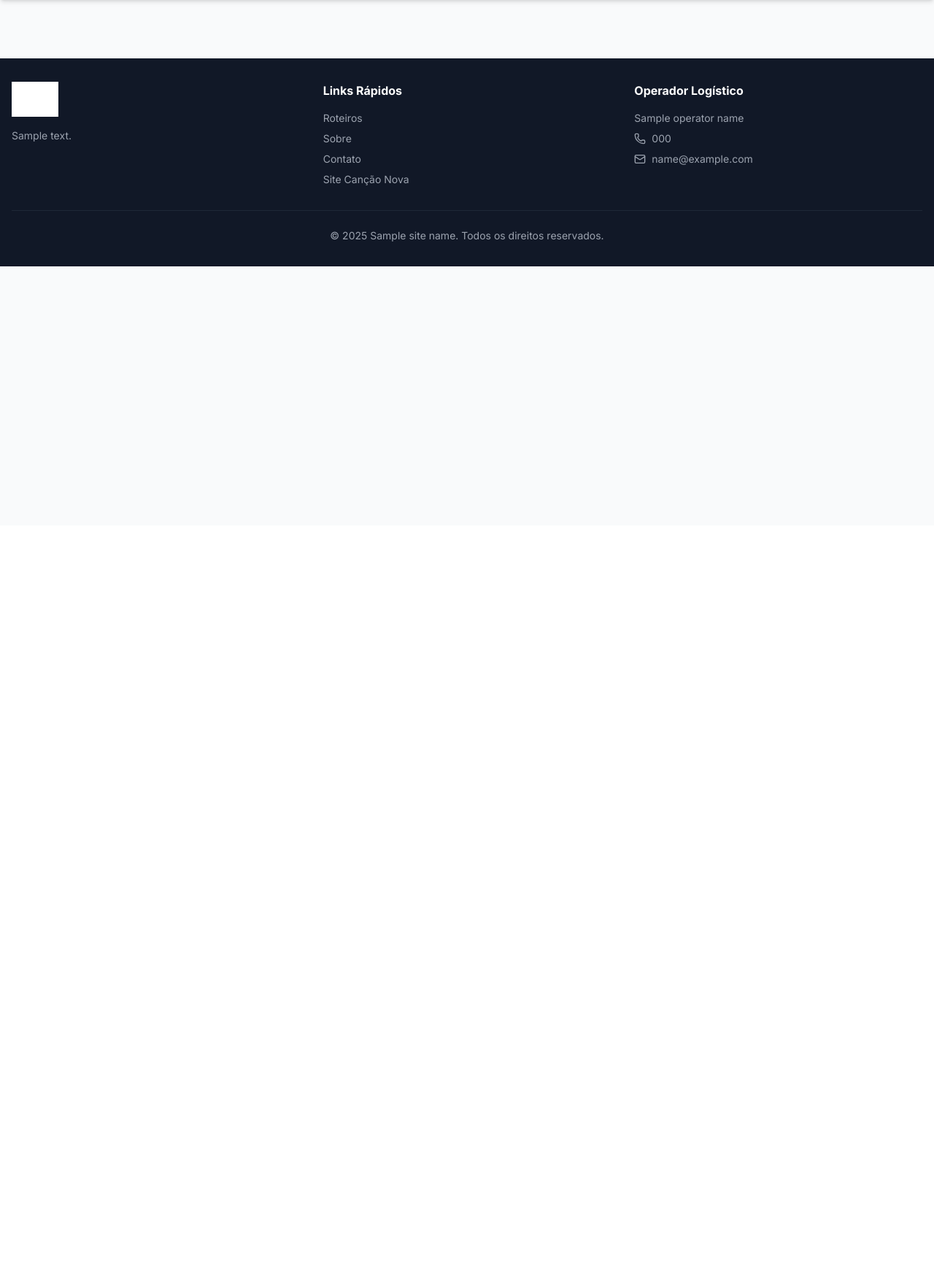
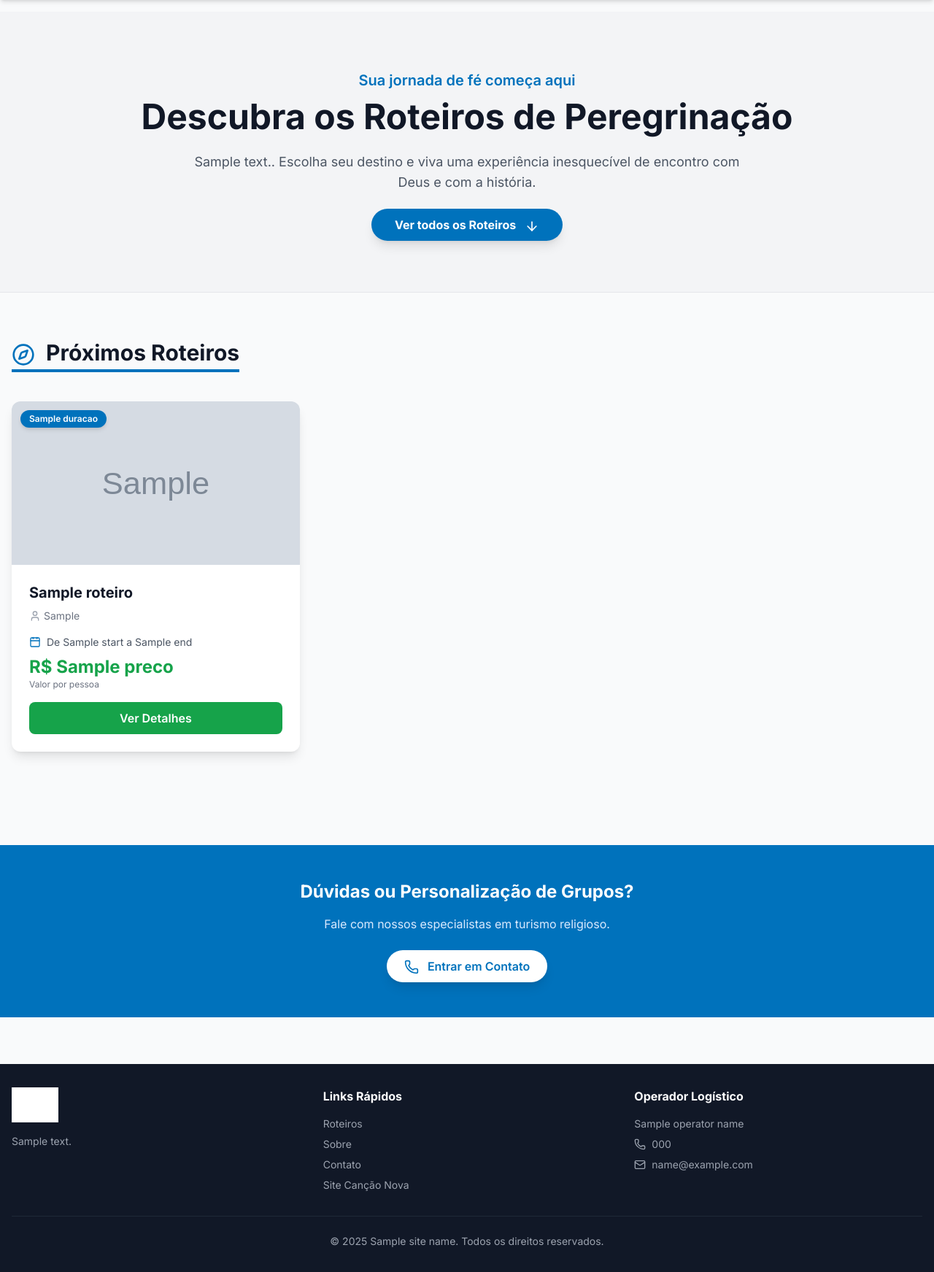
Before and after one commit to marcelofcn/peregrinecomacancaonova, a Python web app: template templates/home.html in a window 1280 px wide. Shown: the part 80-1823 px from the top of the page at 73% size. Before the commit the page ends 445 px from the top, so only its background shows below. Run offline with Jinja, Linux system fonts and the light colour scheme; the template is opened without the code that fills it: most values are stand-ins (such as "Sample title", 1, 10 or a date in 2020); grey boxes marked "Sample" are stand-in pictures; some libraries are stand-ins or nearby versions; grey boxes are pictures that could not be loaded.

Commit message:
Update home.html

```diff
--- a/templates/home.html
+++ b/templates/home.html
@@ -1,16 +1,95 @@
 {% extends "base.html" %}
 
-{% block conteudo %}
-<h2>Próximos Roteiros</h2>
+{% block title %}Roteiros de Peregrinação - {{ site_name }}{% endblock %}
 
-<div class="lista">
-    {% for r in roteiros %}
-        <div class="card">
-            <img src="{{ url_for('static', filename='img/' ~ r.img) }}">
-            <h3>{{ r.title }}</h3>
-            <p>{{ r.start }} a {{ r.end }}</p>
-            <a href="/roteiro/{{ r.id }}/">Ver detalhes</a>
+{% block content %}
+<div class="fade-in">
+    <section class="bg-gray-100 py-20 border-b border-gray-200">
+        <div class="container mx-auto px-4 text-center">
+            <p class="text-xl font-semibold text-cancao-blue mb-3">Sua jornada de fé começa aqui</p>
+            <h1 class="text-5xl font-extrabold text-gray-900 mb-6">
+                Descubra os Roteiros de Peregrinação
+            </h1>
+            <p class="text-lg text-gray-600 max-w-3xl mx-auto mb-8">
+                {{ site_description }}. Escolha seu destino e viva uma experiência inesquecível de encontro com Deus e com a história.
+            </p>
+            <a href="#roteiros" class="bg-cancao-blue hover-cancao-blue text-white px-8 py-3 rounded-full font-bold transition shadow-lg shadow-cancao-blue/50">
+                Ver todos os Roteiros <i data-lucide="arrow-down" class="w-5 h-5 inline ml-2"></i>
+            </a>
         </div>
-    {% endfor %}
+    </section>
+
+    <section id="roteiros" class="container mx-auto px-4 py-16">
+        <h2 class="text-3xl font-bold text-gray-900 mb-10 border-b-4 border-cancao-blue inline-block pb-1">
+            <i data-lucide="compass" class="w-8 h-8 inline mr-2 text-cancao-blue"></i> Próximos Roteiros
+        </h2>
+
+        <div class="grid gap-8 sm:grid-cols-2 lg:grid-cols-3">
+            {% for r in roteiros %}
+                <div class="bg-white rounded-xl shadow-lg hover:shadow-xl transition-shadow duration-300 overflow-hidden group">
+
+                    <div class="h-56 overflow-hidden relative">
+                        <img src="{{ url_for('static', filename='images/' + r.img) }}"
+                             alt="{{ r.title }}"
+                             class="w-full h-full object-cover group-hover:scale-105 transition-transform duration-500"
+                             onerror="this.src='https://images.unsplash.com/photo-1542457635-43a290209598?w=500&q=80'">
+
+                        <span class="absolute top-3 left-3 bg-cancao-blue text-white text-xs font-semibold px-3 py-1 rounded-full shadow-md">
+                            {{ r.duracao }}
+                        </span>
+                    </div>
+
+                    <div class="p-6">
+                        <h3 class="text-xl font-bold text-gray-900 mb-2 truncate" title="{{ r.title }}">
+                            {{ r.title }}
+                        </h3>
+
+                        <div class="flex items-center text-gray-500 text-sm mb-4 space-x-4">
+                            <span class="flex items-center gap-1">
+                                <i data-lucide="user" class="w-4 h-4 text-gray-400"></i>
+                                {{ r.director_display.split(' - ')[0] }}
+                            </span>
+                        </div>
+
+                        <div class="mb-4">
+                            <p class="text-sm text-gray-600 flex items-center gap-2 mb-1">
+                                <i data-lucide="calendar" class="w-4 h-4 text-cancao-blue"></i>
+                                De {{ r.start }} a {{ r.end }}
+                            </p>
+                            <p class="text-2xl font-bold text-green-600 mt-2">
+                                R$ {{ r.preco.replace('R$ ', '').replace('.', 'X').replace(',', '.').replace('X', ',') }}
+                            </p>
+                            <p class="text-xs text-gray-500">Valor por pessoa</p>
+                        </div>
+
+                        <a href="{{ url_for('roteiro_detalhe', id=r.id) }}"
+                           class="mt-4 block w-full bg-green-600 text-white text-center py-2.5 rounded-lg font-semibold hover:bg-green-700 transition transform group-hover:scale-[1.01]">
+                            Ver Detalhes
+                        </a>
+                    </div>
+                </div>
+            {% endfor %}
+        </div>
+    </section>
+
+    <section class="bg-cancao-blue py-12 mt-16">
+        <div class="container mx-auto px-4 text-center">
+            <h3 class="text-2xl font-bold text-white mb-4">Dúvidas ou Personalização de Grupos?</h3>
+            <p class="text-blue-100 mb-6">Fale com nossos especialistas em turismo religioso.</p>
+            <a href="{{ url_for('contato') }}" class="inline-block bg-white text-cancao-blue px-6 py-2.5 rounded-full font-semibold hover:bg-gray-100 transition shadow-lg">
+                <i data-lucide="phone" class="w-5 h-5 inline mr-2"></i> Entrar em Contato
+            </a>
+        </div>
+    </section>
+
 </div>
 {% endblock %}
+
+{% block extra_js %}
+<script>
+    // Reinitialize Lucide icons after content load
+    document.addEventListener('DOMContentLoaded', () => {
+        lucide.createIcons();
+    });
+</script>
+{% endblock %}
```
